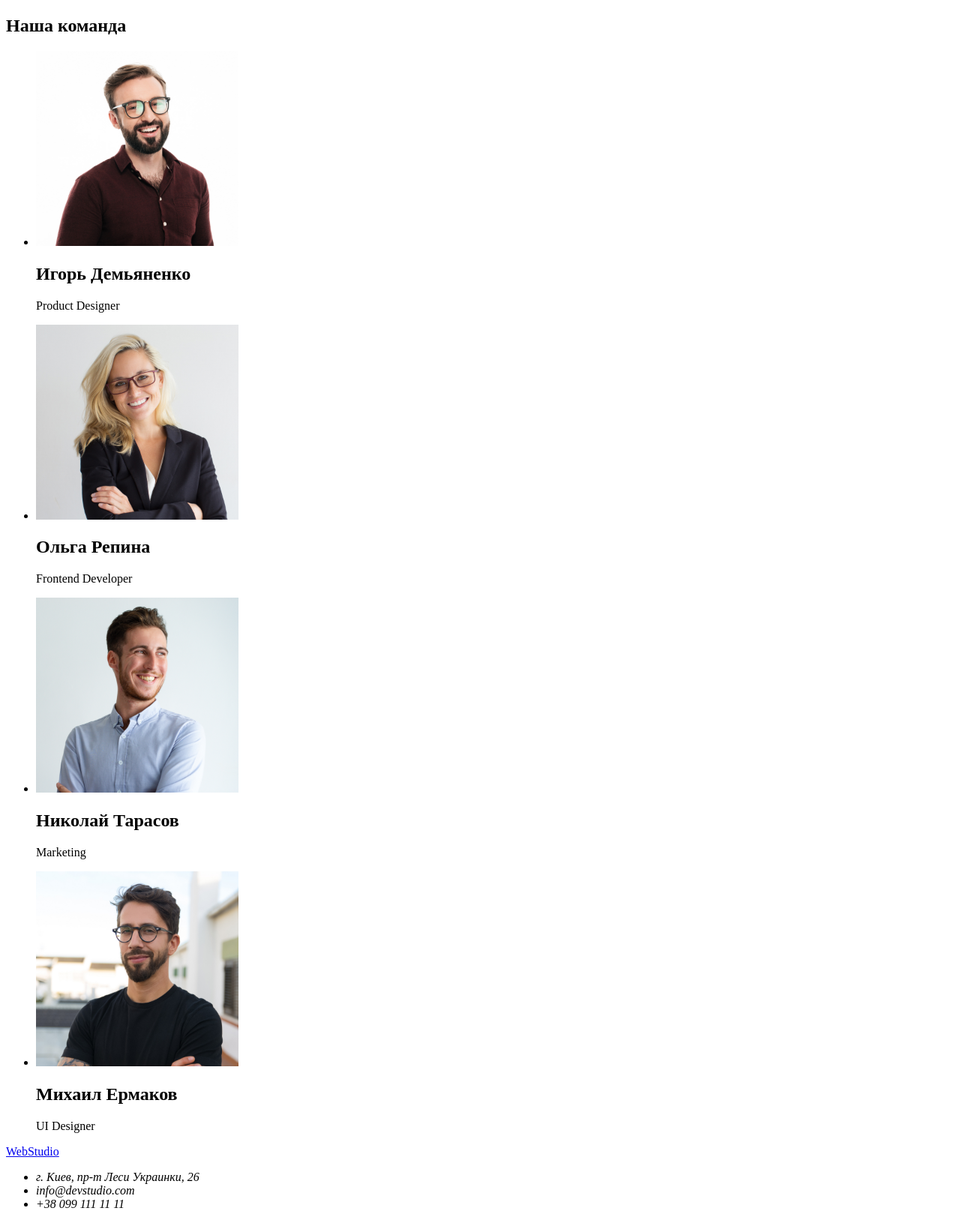
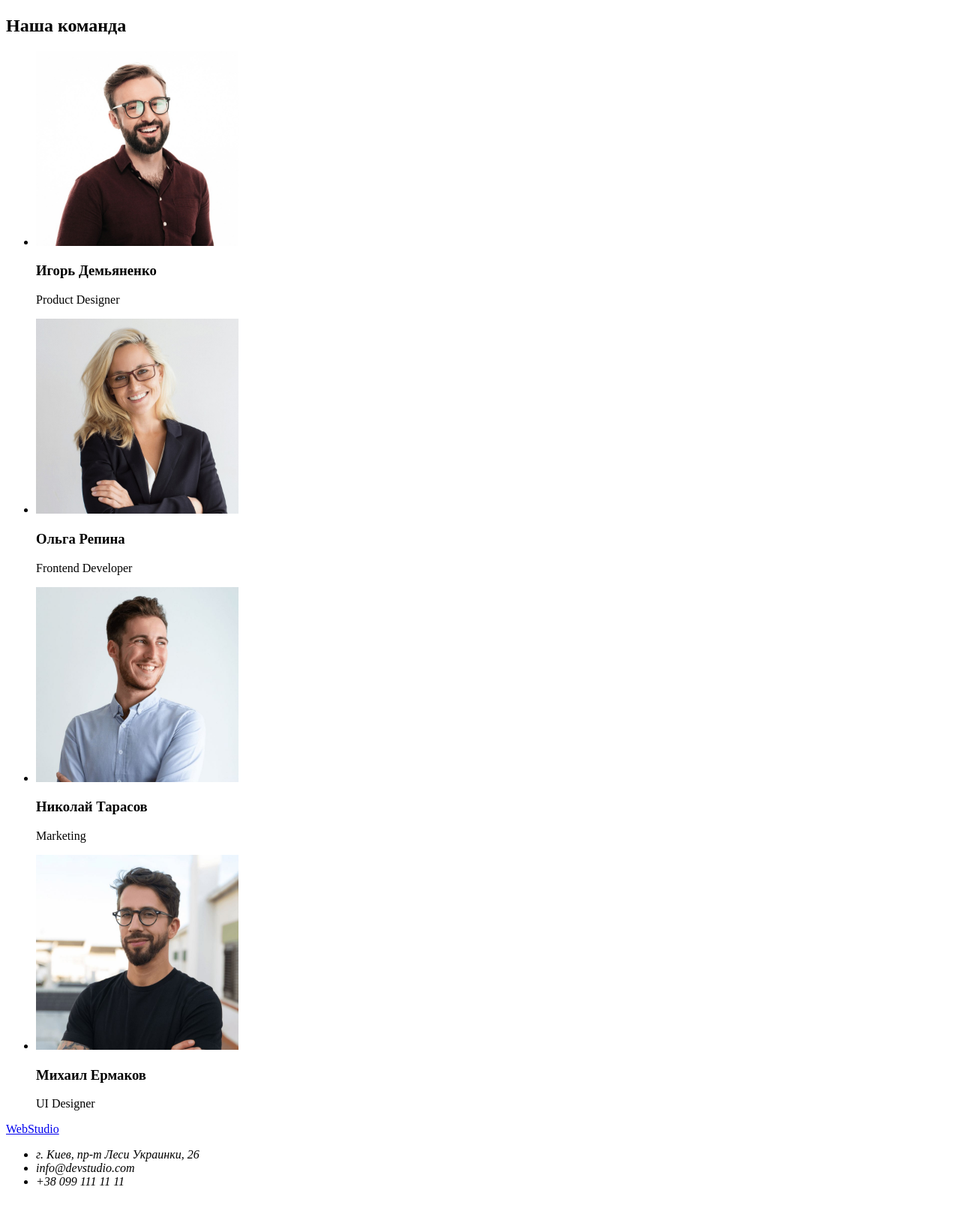
Before and after one commit to lyubovkirpa/goit-markup-hw-01, a plain HTML site: page index.html in a window 1280 px wide. Shown: the part 939-2570 px from the top of the page at 75% size. After the commit the page ends 2540 px from the top, so only its background shows below. Drawn offline with Linux system fonts and the light colour scheme.

Commit message:
Корректирует разметку
Все растровые изображения оптимизированы используя squoosh

```diff
--- a/index.html
+++ b/index.html
@@ -50,41 +50,40 @@
         </main>
         <section>
                 <h2>Чем мы занимаемся</h2>
-        <img src="images/img-0.jpg" alt="Программированиие" width="370" height="294"> </img>
-        <img src="images/img-1.jpg" alt="Разработка мобильноо приложения" width="370" height="294"> </img>
-        <img src="images/img-2.jpg" alt="Цветовая палитра" width="370" height="294"> </img>
+                    <img src="images/img-0.jpg" alt="Программированиие" width="370" height="294">
+                    <img src="images/img-1.jpg" alt="Разработка мобильноо приложения" width="370" height="294">
+                    <img src="images/img-2.jpg" alt="Цветовая палитра" width="370" height="294">
         </section>
         <section>
                 <h2>Наша команда</h2>
                 <ul>
                     <li>
                         <a href="">
-                    <img src="images/img.jpg" alt="Игорь Демьяненко" width="270"/>
+                            <img src="/images/ИгорьДемьяненко.jpg" alt="Игорь Демьяненко" width="270"/>
                         </a>
-                <h2>Игорь Демьяненко</h2>
+                        <h3>Игорь Демьяненко</h3>
                         <p>Product Designer</p>
                     </li>
                     <li>
                         <a href="">
-                    <img src="images/img (1).jpg" alt="Ольга Репина" width="270" />
+                            <img src="/images/ОльгаРепина.jpg" alt="Ольга Репина" width="270"/>
                         </a>
-                <h2>Ольга Репина</h2>
+                        <h3>Ольга Репина</h3>
                         <p>Frontend Developer</p>
                     </li>
                     <li>
                         <a href="">
-                    <img src="images/img (2).jpg" alt="Николай Тарасов" width="270" />
+                            <img src="/images/НиколайТарасов.jpg" alt="Николай Тарасов" width="270"/>
                         </a>
-                <h2>Николай Тарасов</h2>
+                        <h3>Николай Тарасов</h3>
                         <p>Marketing</p>
                     </li>
                     <li>
                         <a href="">
-                    <img src="images/img (3).jpg" alt="Михаил Ермаков" width="270" />
+                            <img src="/images/МихаилЕрмаков.jpg" alt="Михаил Ермаков" width="270"/>
                         </a>
-                <h2>Михаил Ермаков</h2>
+                        <h3>Михаил Ермаков</h3>
                         <p>UI Designer</p>
-
                     </li>
                 </ul>
         </section>
@@ -93,7 +92,7 @@
         <address>
             <ul>
                 <li>г. Киев, пр-т Леси Украинки, 26</li>
-                <li>info@devstudio.com</a></li>
+                <li>info@devstudio.com</li>
                 <li>+38 099 111 11 11</li>
             </ul>
         </address>
```
Also changed, not shown: images/img (1).jpg (deleted), images/img (2).jpg (deleted), images/img (3).jpg (deleted), images/img-0.jpg, images/img-1.jpg, images/img-2.jpg, images/img.jpg (deleted), images/ИгорьДемьяненко.jpg (added), images/МихаилЕрмаков.jpg (added), images/НиколайТарасов.jpg (added), images/ОльгаРепина.jpg (added). Lines whose indentation alone changed are shown as unchanged.
